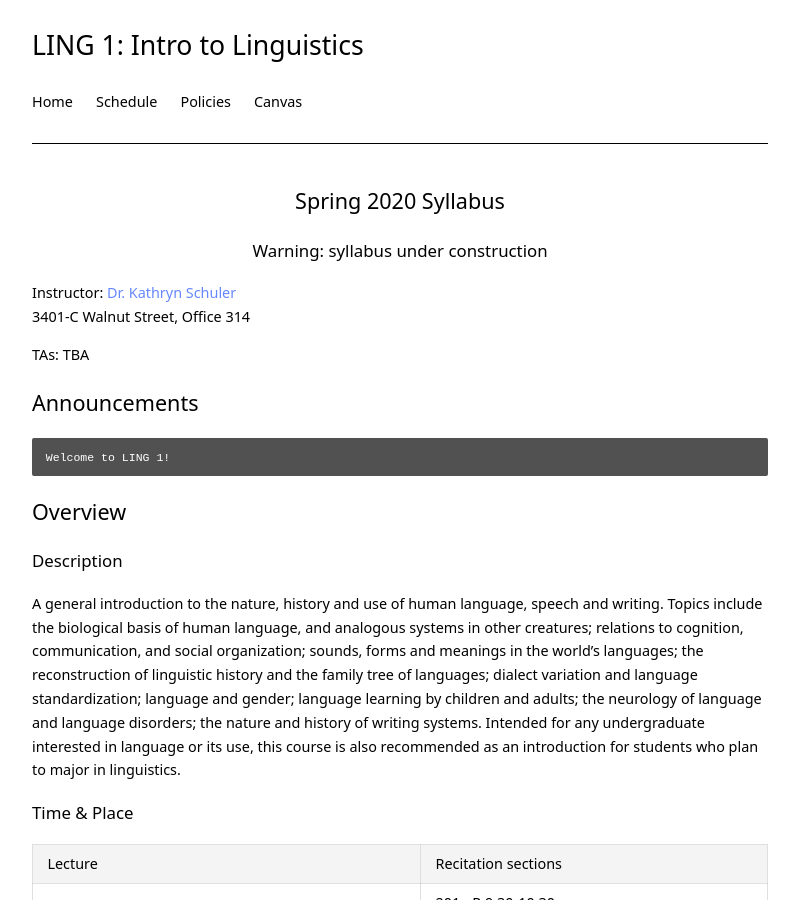
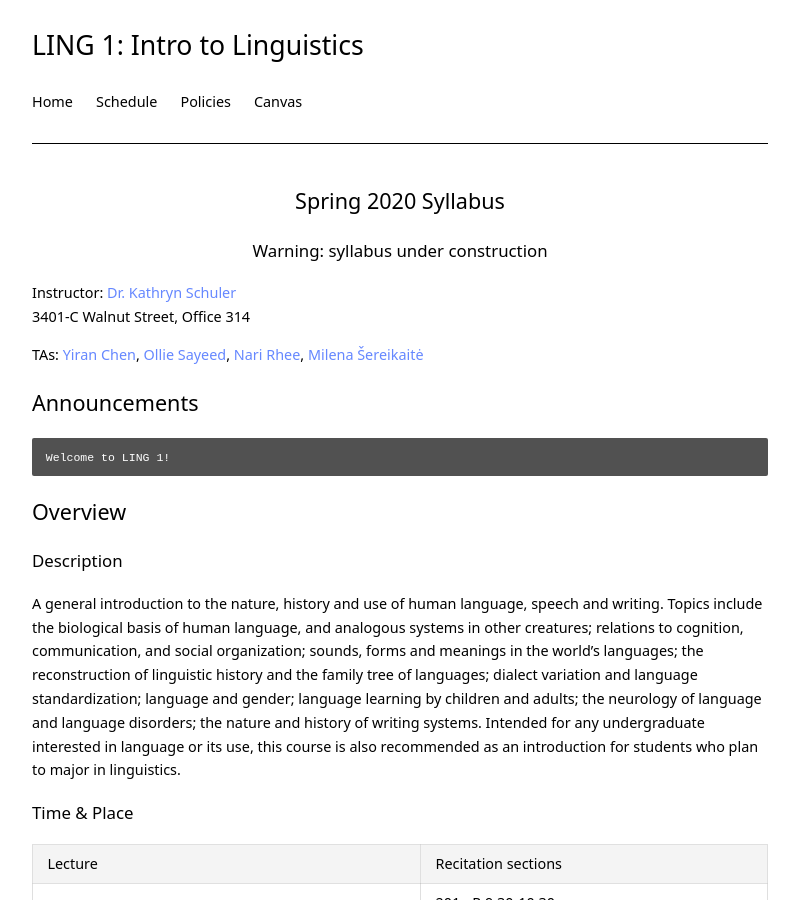
Before and after one commit to kschuler/ling001, a Jekyll site: the page built from index.md, in a window 1280 px wide and 900 px high. Shown: the whole window, without its empty margins (240-1039 px from the left). Built offline with Jekyll 4.4.1, drawn with Linux system fonts in a browser that asks for light colours.

Commit message:
Update index.md

```diff
--- a/index.md
+++ b/index.md
@@ -9,7 +9,7 @@ title: LING 1
 **Instructor**: [Dr. Kathryn Schuler](mailto:kschuler@sas.upenn.edu)
 3401-C Walnut Street, Office 314
 
-**TAs**: TBA
+**TAs**: [Yiran Chen](cheny39@sas.upenn.edu), [Ollie Sayeed](sayeedo@sas.upenn.edu), [Nari Rhee](nrhee@sas.upenn.edu), [Milena Šereikaitė](milenas@sas.upenn.edu)
 
 ## Announcements
 
```
